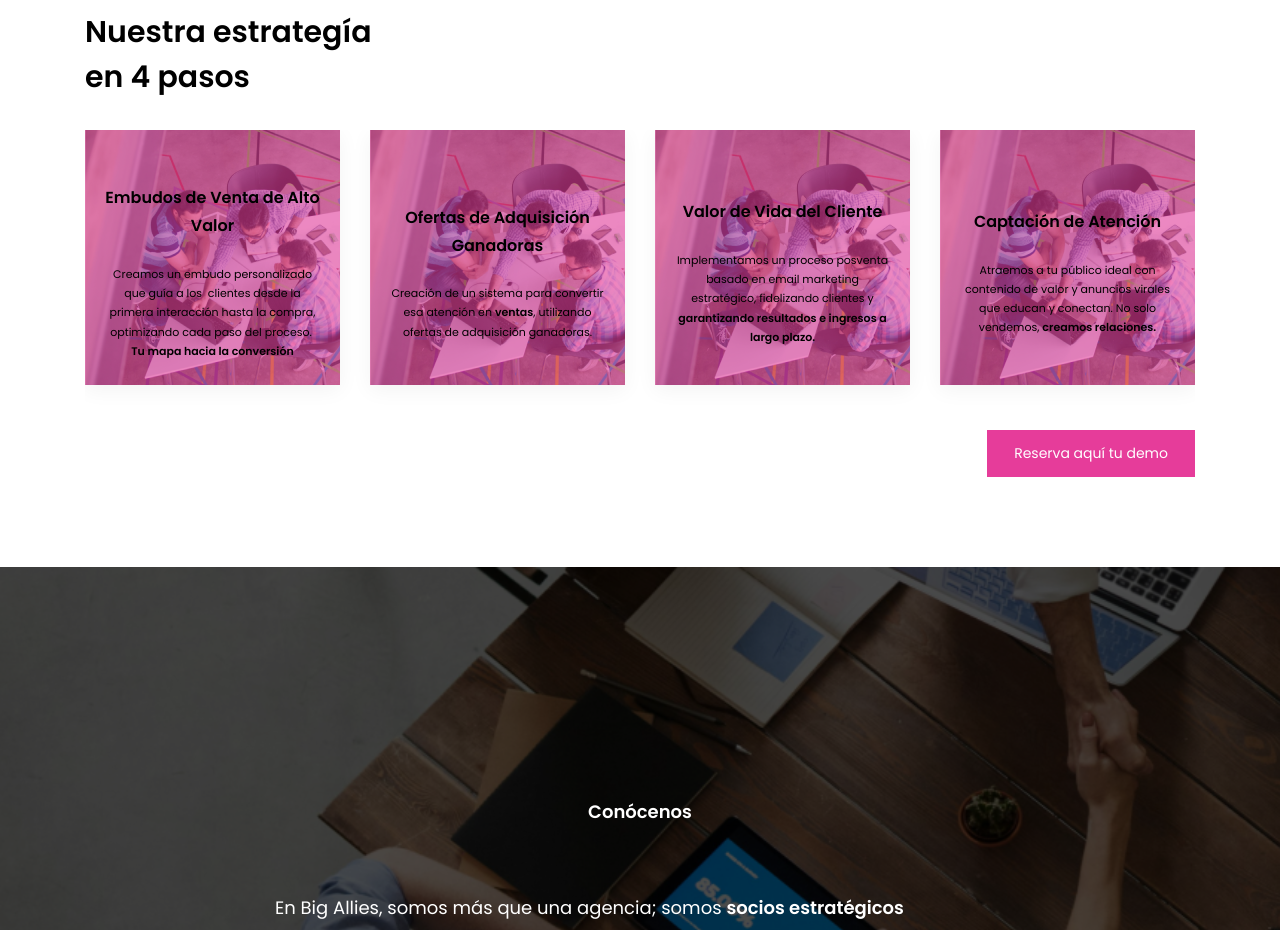
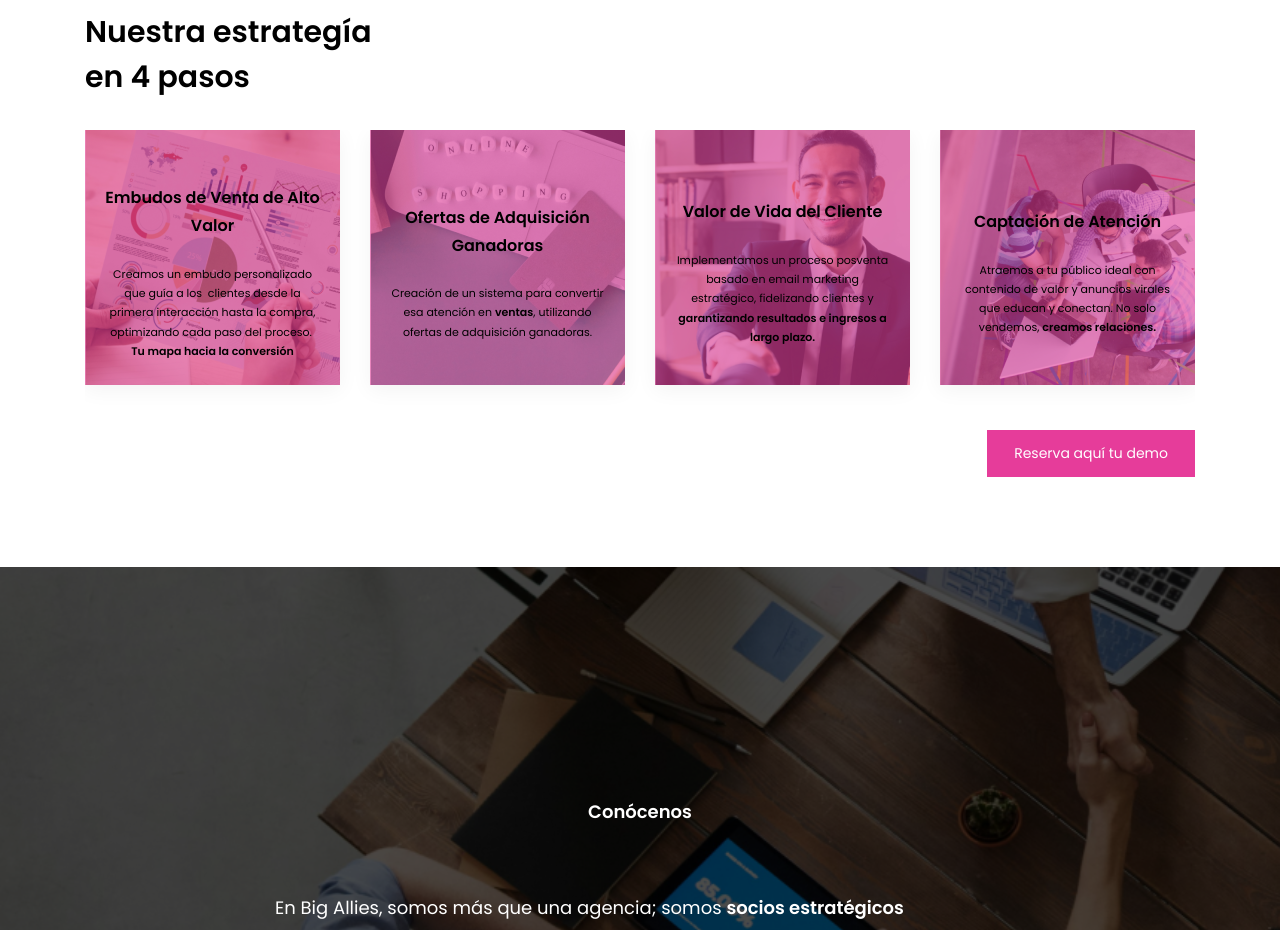
Before and after one commit to luisbachlanding/bigallies.com, a plain HTML site: page index.html in a window 1280 px wide. Shown: the part 2120-3050 px from the top of the page. Drawn offline with nearby package versions, Linux system fonts and the light colour scheme.

Commit message:
Update background images and clean up testimonial section in index.html

```diff
--- a/index.html
+++ b/index.html
@@ -348,7 +348,7 @@
                         </div>
                     </div>
                     <div class="item item-custom"
-                        style="aspect-ratio: 1 / 1; background-image: url(img/image-item-1.png);">
+                        style="aspect-ratio: 1 / 1; background-image: url(img/image-item-2.png);">
                         <div class="info" style="z-index: 9999;">
                             <div
                                 style="position: absolute; z-index: 9999; width: 100%; display: flex; justify-content: center; align-items: center; height: 100%; padding: 20px;">
@@ -365,7 +365,7 @@
                         </div>
                     </div>
                     <div class="item item-custom"
-                        style="aspect-ratio: 1 / 1; background-image: url(img/image-item-1.png);">
+                        style="aspect-ratio: 1 / 1; background-image: url(img/image-item-3.png);">
                         <div class="info" style="z-index: 9999;">
                             <div
                                 style="position: absolute; z-index: 9999; width: 100%; display: flex; justify-content: center; align-items: center; height: 100%; padding: 20px;">
@@ -381,7 +381,7 @@
                         </div>
                     </div>
                     <div class="item item-custom"
-                        style="aspect-ratio: 1 / 1; background-image: url(img/image-item-1.png);">
+                        style="aspect-ratio: 1 / 1; background-image: url(img/image-item-4.png);">
                         <div class="info" style="z-index: 9999;">
                             <div
                                 style="position: absolute; z-index: 9999; width: 100%; display: flex; justify-content: center; align-items: center; height: 100%; padding: 20px;">
@@ -414,14 +414,12 @@
         <div class="container">
             <div class="row">
                 <div class="col-md-8 offset-md-2">
+
                     <div class="sterk-testimonial-say text-center">
                         <div class="owl-carousel owl-theme">
                             <div class="sterk-testimonial-item text-center">
-                                <!-- <span class="et-quote"></span> -->
                                 <br>
-                                <!-- <h5 class="mb-30">Reviews !</h5> -->
                                 <p style="padding: 50px;  color: white; ">
-
                                 <p style="text-align: center;  font-size: 18px;"> <b style="color: white;">Conócenos</b>
                                 </p>
                                 <br>
@@ -448,9 +446,7 @@
                                     <b style="color: white;"> fórmula ganadora 360. </b>
 
                                 </p>
-
                                 </p>
-                                <!-- <h6>Jason White, Business Inc.</h6> -->
                             </div>
                         </div>
                     </div>
```
